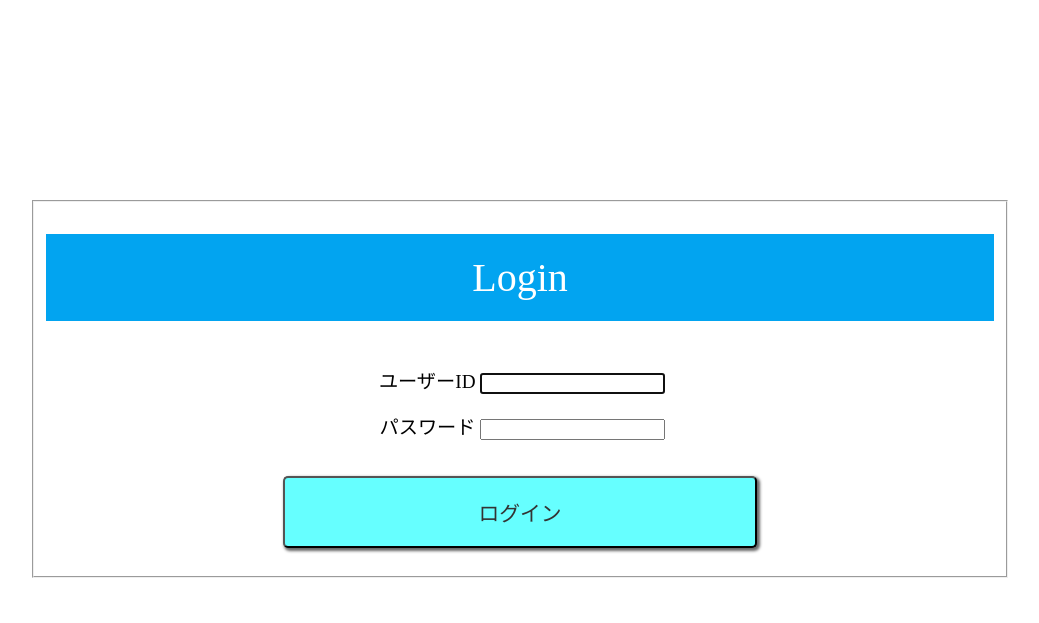
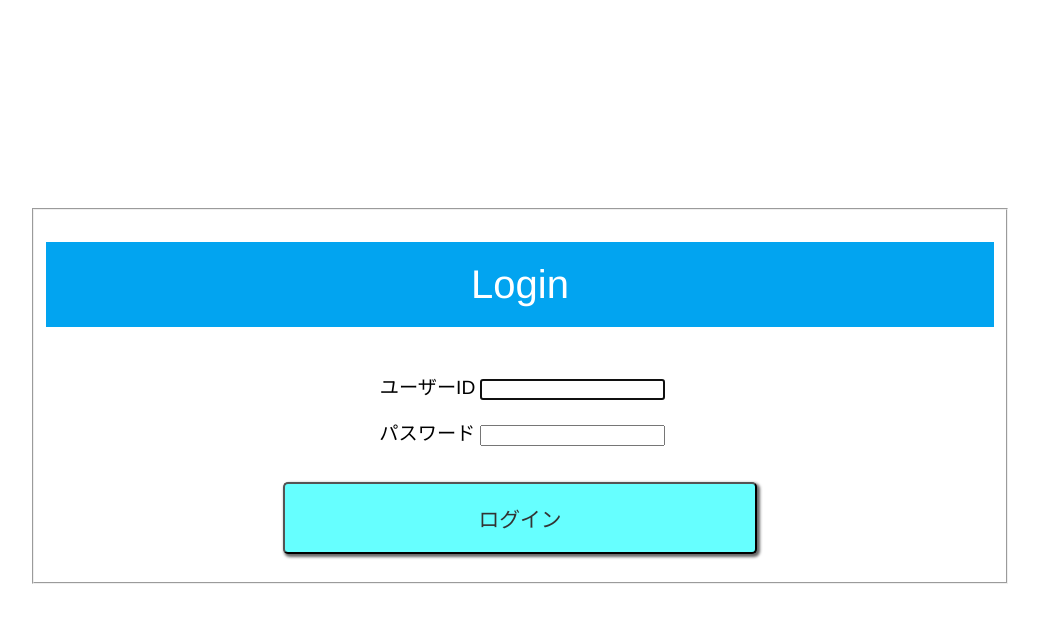
Before and after one commit to akkaec2/20200110, a Django app: page / in a window 1280 px wide. Shown: the top 623 px of the page, without its empty margins (120-1159 px from the left). Run offline with Django 3.2, Linux system fonts and the light colour scheme.

Commit message:
20191115PM4

```diff
--- a/accounts/static/css/login.css
+++ b/accounts/static/css/login.css
@@ -1,3 +1,10 @@
+body{
+  display: flex;
+  flex-direction: column;
+  /*  英数字はHelvetica、日本語は游ゴシックが適用される。 */
+  font-family: Helvetica , "游ゴシック", sans-serif;
+}
+
 fieldset{
   width:75%;
   margin:0 auto;
@@ -27,6 +34,7 @@ button[type="submit"]{
   box-shadow: 2px 2px 3px 1px #666;
   -moz-box-shadow: 2px 2px 3px 1px #666;
   -webkit-box-shadow: 2px 2px 3px 1px #666;
+  font-family: Helvetica , "游ゴシック", sans-serif;
 }
 
 label {
```
